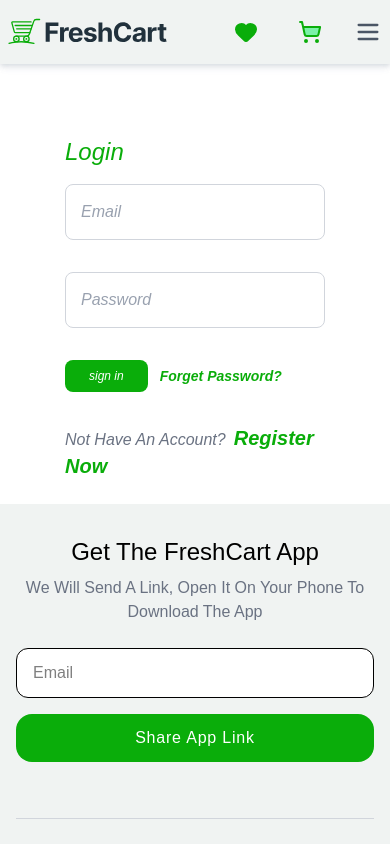
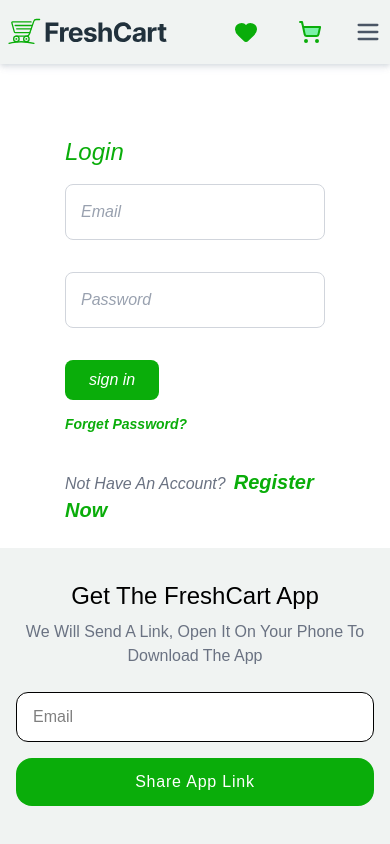
Before and after one commit to ENassef/E-Commerce, a React (Vite) app: page /login in a window 390 px wide. Shown: the top 844 px of the page. Built offline with nearby package versions, Linux system fonts and the light colour scheme; no server answers.

Commit message:
responsive adjustment

```diff
--- a/src/Pages/Login/Login.jsx
+++ b/src/Pages/Login/Login.jsx
@@ -126,11 +126,11 @@ export default function Login() {
                                 </div>
 
                                 {/* SubMit Button */}
-                                <div className="flex gap-3 items-center">
+                                <div className="flex gap-3 md:flex-row flex-col justify-start items-start md:items-center">
                                     <button
                                         disabled={btnStatus}
                                         type="submit"
-                                        className="w-fit max-w-[95px] text-xs md:text-[16px] bg-maincolor cursor-pointer text-white py-2 px-6 rounded-lg hover:bg-maincolor-dark transition-colors duration-200"
+                                        className="w-fit bg-maincolor cursor-pointer text-white py-2 px-6 rounded-lg hover:bg-maincolor-dark transition-colors duration-200"
                                     >
                                         {loading ? (
                                             <LoaderCircle className="animate-spin" />
```
